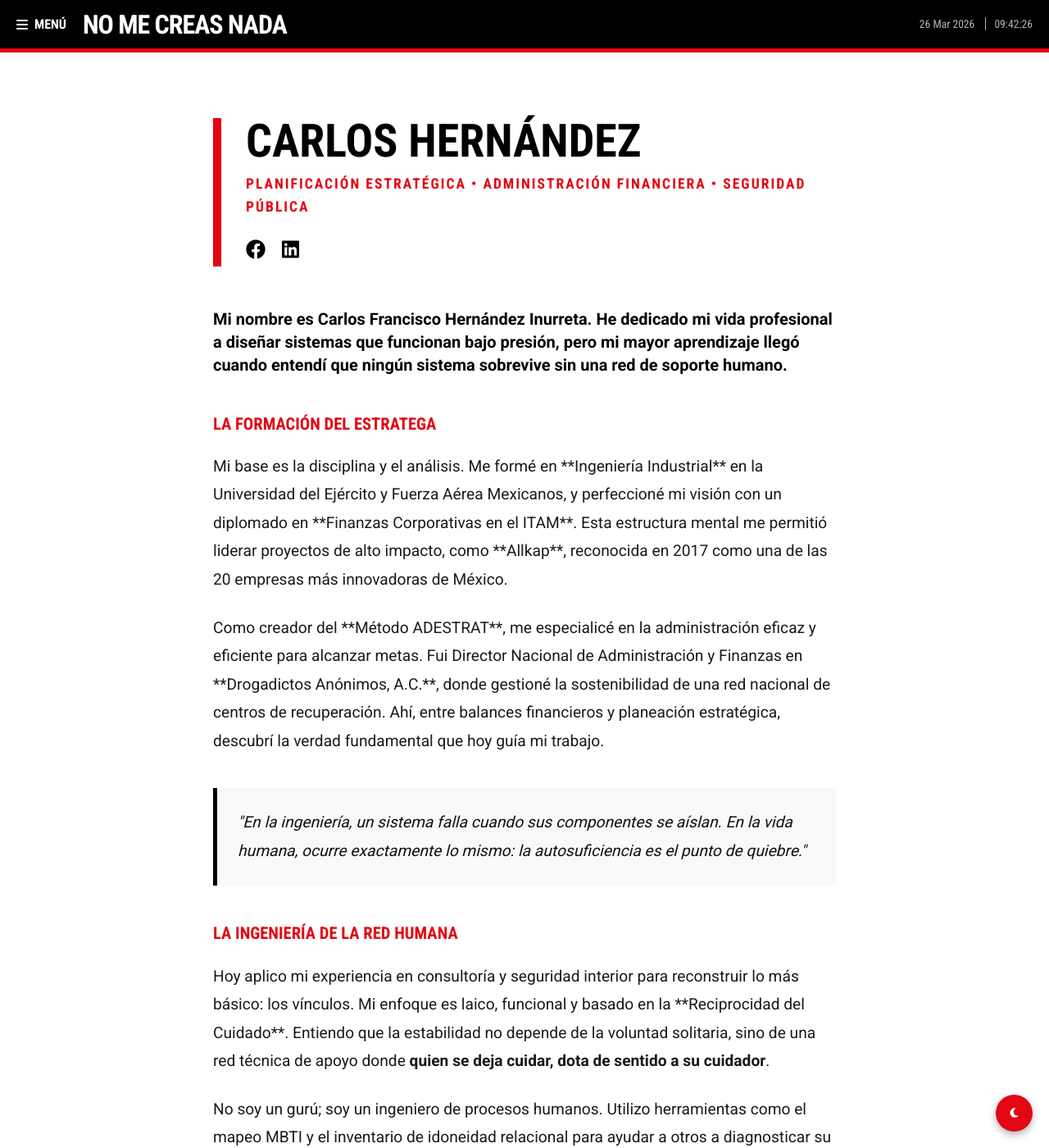
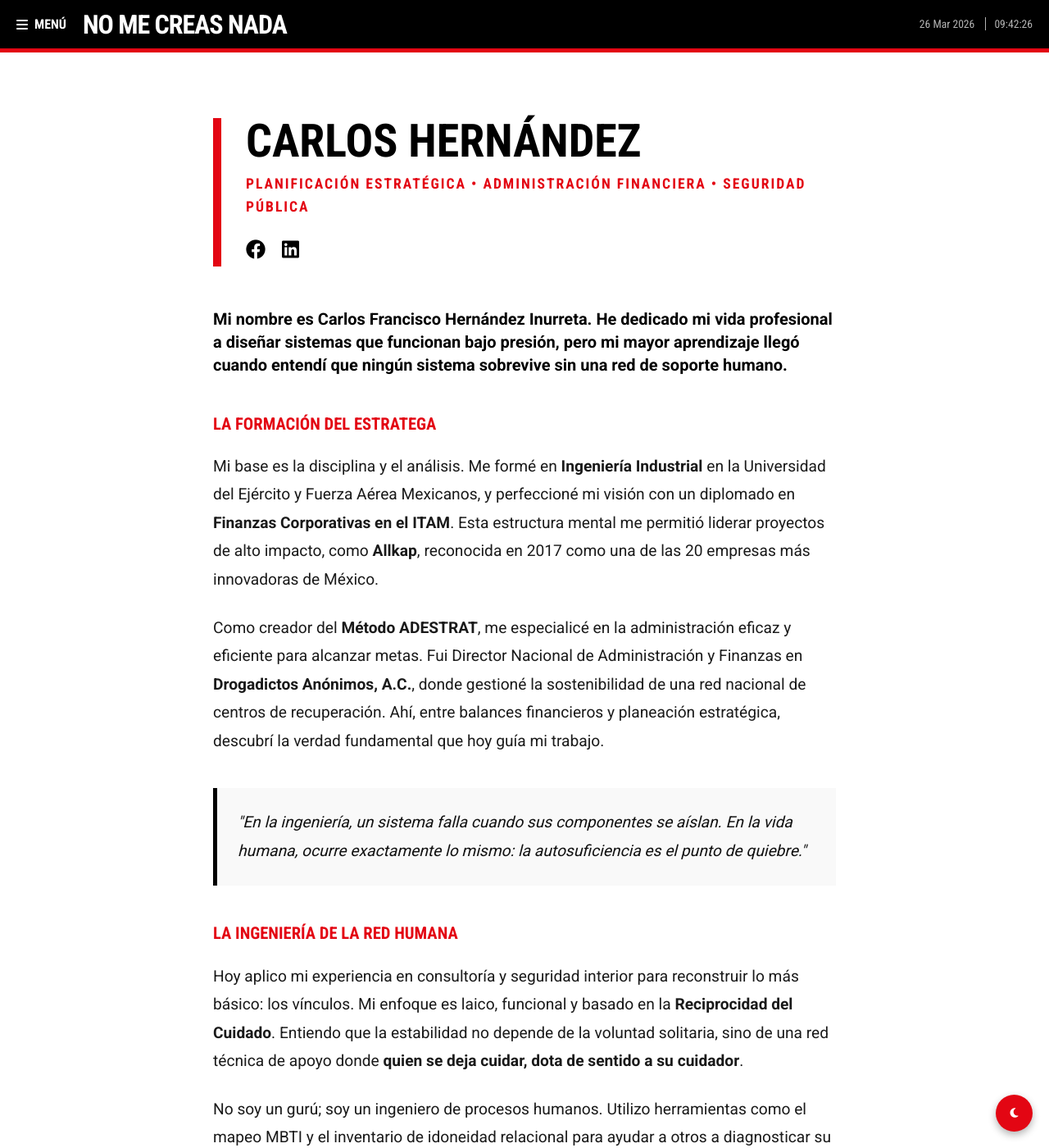
Before and after one commit to cafrhein/muro, a Jekyll site: the page built from acerca.html, in a window 1280 px wide and 1400 px high. Shown: the whole window at 82% size. Built offline with Jekyll 4.4.1, drawn with Linux system fonts in a browser that asks for light colours.

Commit message:
Update acerca.html

```diff
--- a/acerca.html
+++ b/acerca.html
@@ -10,7 +10,8 @@ title: Carlos Hernández | Planificación Estratégica
             Carlos Hernández
         </h1>
         <p style="font-family: var(--font-heading); font-size: 1.1rem; color: var(--rt-red); font-weight: 700; letter-spacing: 2px; text-transform: uppercase; margin-bottom: 15px;">
-            Planificación Estratégica • Administración Financiera • Seguridad Pública </p>
+            Planificación Estratégica • Administración Financiera • Seguridad Pública
+        </p>
 
         <div class="about-social" style="display: flex; gap: 20px; font-size: 1.5rem;">
             <a href="https://www.facebook.com/shibalbaa" target="_blank" rel="noopener noreferrer" style="color: var(--rt-black); text-decoration: none; transition: color 0.3s;">
@@ -30,11 +31,11 @@ title: Carlos Hernández | Planificación Estratégica
 
         <h3 style="font-family: var(--font-heading); text-transform: uppercase; margin-top: 40px; color: var(--rt-red);">La Formación del Estratega</h3>
         <p>
-            Mi base es la disciplina y el análisis. Me formé en **Ingeniería Industrial** en la Universidad del Ejército y Fuerza Aérea Mexicanos, y perfeccioné mi visión con un diplomado en **Finanzas Corporativas en el ITAM**. Esta estructura mental me permitió liderar proyectos de alto impacto, como **Allkap**, reconocida en 2017 como una de las 20 empresas más innovadoras de México.
+            Mi base es la disciplina y el análisis. Me formé en <strong>Ingeniería Industrial</strong> en la Universidad del Ejército y Fuerza Aérea Mexicanos, y perfeccioné mi visión con un diplomado en <strong>Finanzas Corporativas en el ITAM</strong>. Esta estructura mental me permitió liderar proyectos de alto impacto, como <strong>Allkap</strong>, reconocida en 2017 como una de las 20 empresas más innovadoras de México.
         </p>
 
         <p>
-            Como creador del **Método ADESTRAT**, me especialicé en la administración eficaz y eficiente para alcanzar metas. Fui Director Nacional de Administración y Finanzas en **Drogadictos Anónimos, A.C.**, donde gestioné la sostenibilidad de una red nacional de centros de recuperación. Ahí, entre balances financieros y planeación estratégica, descubrí la verdad fundamental que hoy guía mi trabajo.
+            Como creador del <strong>Método ADESTRAT</strong>, me especialicé en la administración eficaz y eficiente para alcanzar metas. Fui Director Nacional de Administración y Finanzas en <strong>Drogadictos Anónimos, A.C.</strong>, donde gestioné la sostenibilidad de una red nacional de centros de recuperación. Ahí, entre balances financieros y planeación estratégica, descubrí la verdad fundamental que hoy guía mi trabajo.
         </p>
 
         <blockquote style="margin: 40px 0; padding: 25px; background: #f9f9f9; border-left: 5px solid var(--rt-black); font-style: italic; font-size: 1.2rem; color: #111;">
@@ -43,7 +44,7 @@ title: Carlos Hernández | Planificación Estratégica
 
         <h3 style="font-family: var(--font-heading); text-transform: uppercase; margin-top: 40px; color: var(--rt-red);">La Ingeniería de la Red Humana</h3>
         <p>
-            Hoy aplico mi experiencia en consultoría y seguridad interior para reconstruir lo más básico: los vínculos. Mi enfoque es laico, funcional y basado en la **Reciprocidad del Cuidado**. Entiendo que la estabilidad no depende de la voluntad solitaria, sino de una red técnica de apoyo donde <span style="font-weight: 700;">quien se deja cuidar, dota de sentido a su cuidador</span>.
+            Hoy aplico mi experiencia en consultoría y seguridad interior para reconstruir lo más básico: los vínculos. Mi enfoque es laico, funcional y basado en la <strong>Reciprocidad del Cuidado</strong>. Entiendo que la estabilidad no depende de la voluntad solitaria, sino de una red técnica de apoyo donde <span style="font-weight: 700;">quien se deja cuidar, dota de sentido a su cuidador</span>.
         </p>
 
         <p>
@@ -63,7 +64,8 @@ title: Carlos Hernández | Planificación Estratégica
     </section>
 
     <footer style="margin-top: 40px; text-align: center; font-family: var(--font-heading); font-size: 0.75rem; color: #999; text-transform: uppercase; letter-spacing: 2px;">
-        Carlos Hernández • Non Sibi • Finis Origine Pendent </footer>
+        Carlos Hernández • Non Sibi • Finis Origine Pendent
+    </footer>
 
 </div>
 
```
